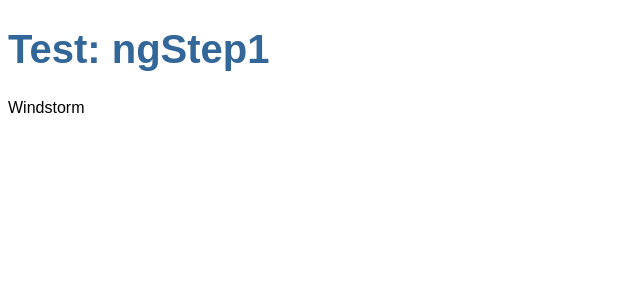
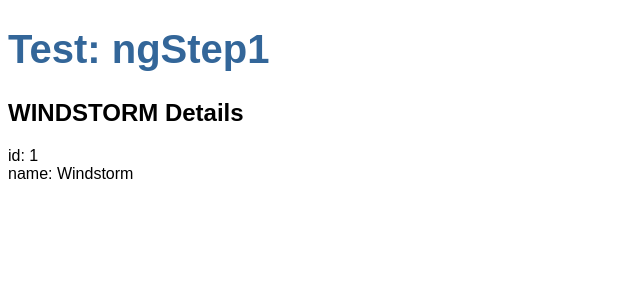
Before and after one commit to sadjehwty/ng2ror5, an Angular app in the folder frontend/: page / in a window 1280 px wide. Shown: the top 300 px of the page, without its empty margins (0-640 px from the left). Built offline with nearby package versions, Linux system fonts and the light colour scheme.

Commit message:
da stringa ad oggetto

```diff
--- /dev/null
+++ b/frontend/src/app/hero.ts
@@ -0,0 +1,4 @@
+export class Hero {
+  id: number;
+  name: string;
+}
--- a/frontend/src/app/heroes/heroes.component.html
+++ b/frontend/src/app/heroes/heroes.component.html
@@ -1 +1,3 @@
-{{hero}}
+<h2>{{ hero.name | uppercase }} Details</h2>
+<div><span>id: </span>{{hero.id}}</div>
+<div><span>name: </span>{{hero.name}}</div>
--- a/frontend/src/app/heroes/heroes.component.ts
+++ b/frontend/src/app/heroes/heroes.component.ts
@@ -1,4 +1,5 @@
 import { Component, OnInit } from '@angular/core';
+import { Hero } from '../hero';
 
 @Component({
   selector: 'app-heroes',
@@ -7,7 +8,10 @@
 })
 export class HeroesComponent implements OnInit {
 
-  hero = 'Windstorm';
+  hero: Hero = {
+    id: 1,
+    name: 'Windstorm'
+  };
 
   constructor() { }
 
```
